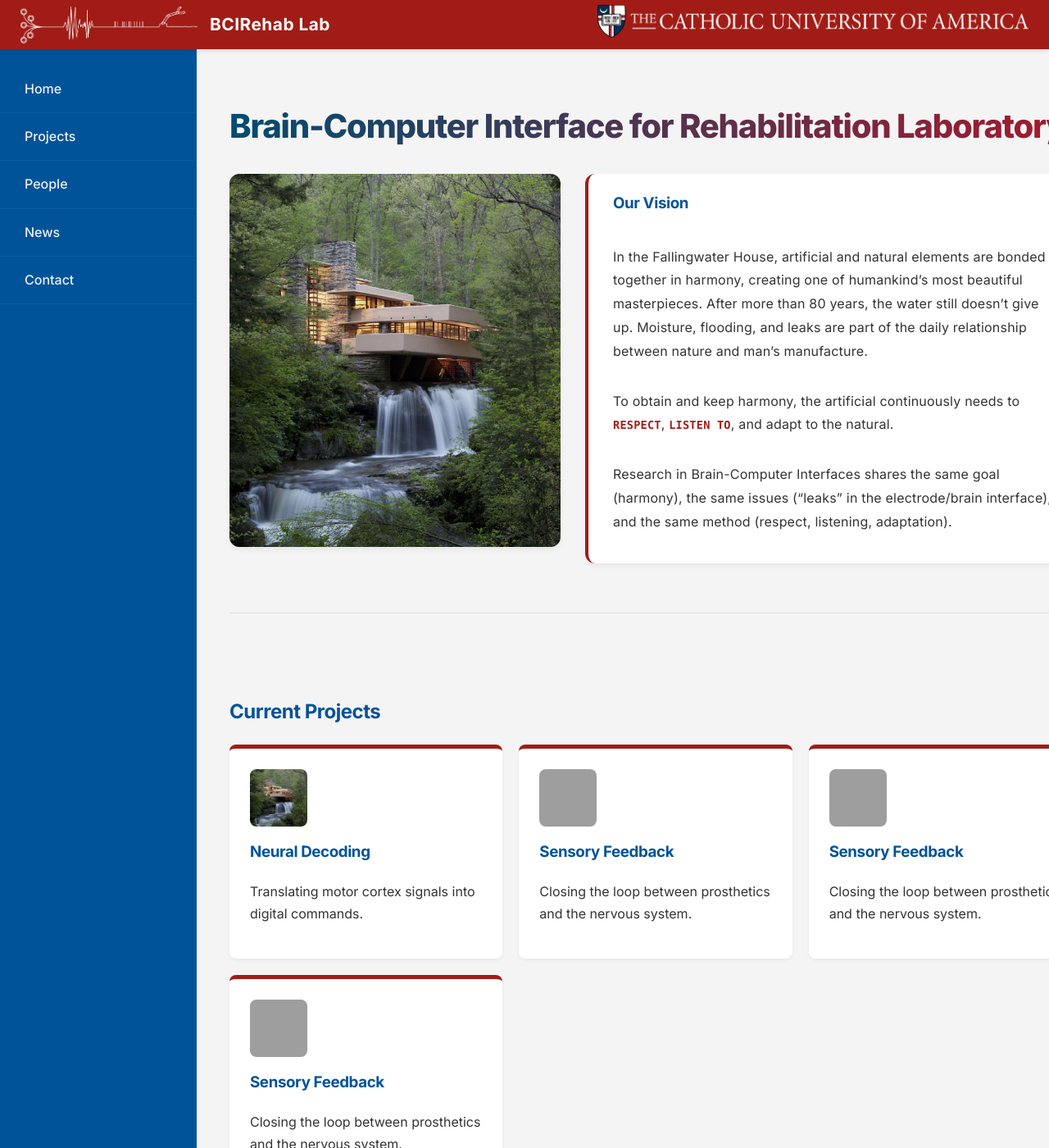
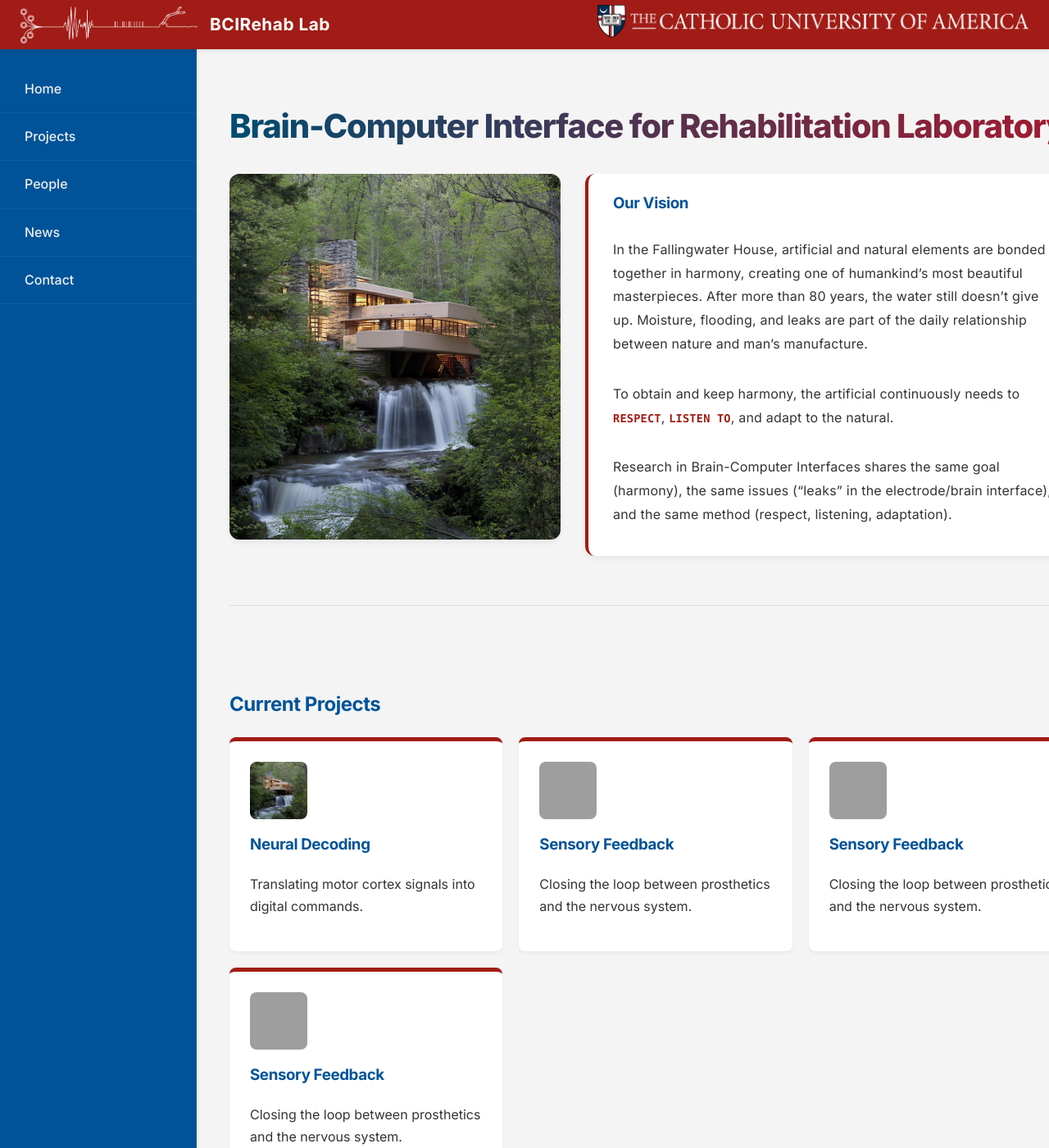
Before and after one commit to alessandrovato/alessandrovato.github.io, a Jekyll site: the page built from index.html, in a window 1280 px wide and 1400 px high. Shown: the whole window at 82% size. Built offline with Jekyll 4.4.1, drawn with Linux system fonts in a browser that asks for light colours; grey boxes are pictures that could not be loaded.

Commit message:
Adjust padding in home text side layout
Added padding to the home text side for better spacing.

```diff
--- a/_layouts/default.html
+++ b/_layouts/default.html
@@ -345,8 +345,13 @@
         display: flex;
         flex-direction: column;
         justify-content: center; /* Centers the text vertically */
+        padding-top: 10px;    /* Adjust as needed (default is usually 20px) */
+        padding-bottom: 10px; /* Adjust as needed */
     }
-
+    .home-text-side .bci-card h3 {
+        margin-top: 0;        /* Removes the gap before "Our Vision" */
+        margin-bottom: 10px;  /* Reduces space between the title and first paragraph */
+    }
 /* --- MOBILE FIX --- */
 @media (max-width: 900px) {
     .home-grid {
```
